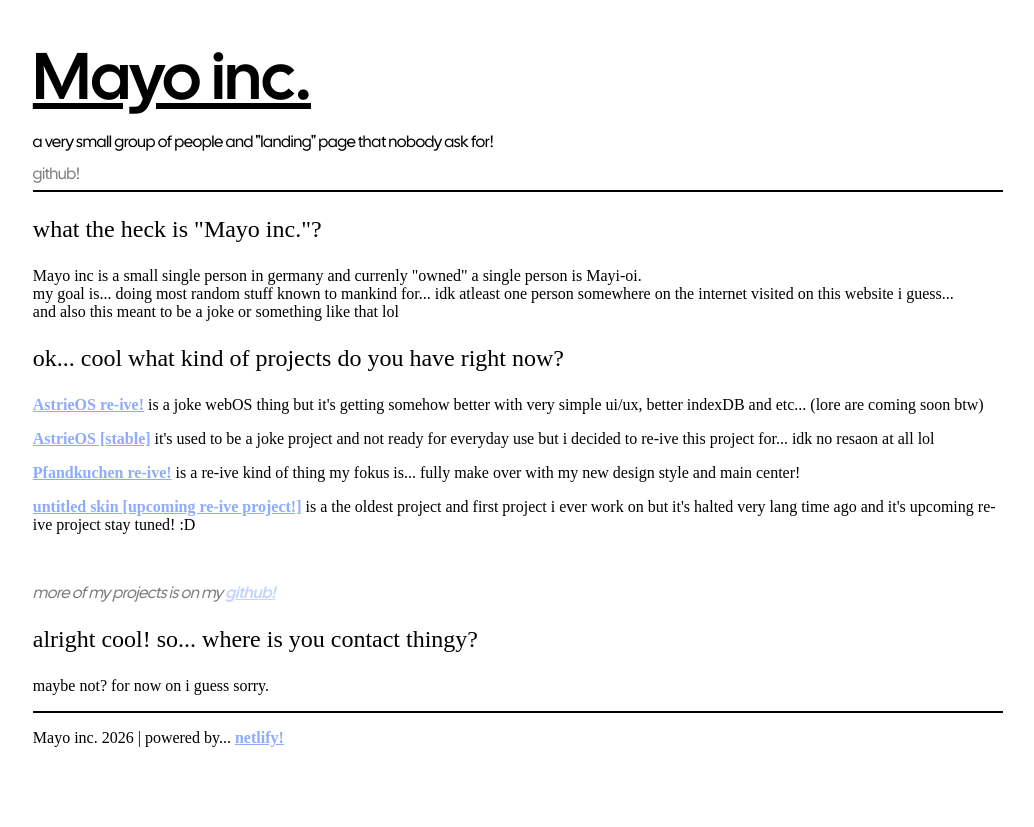
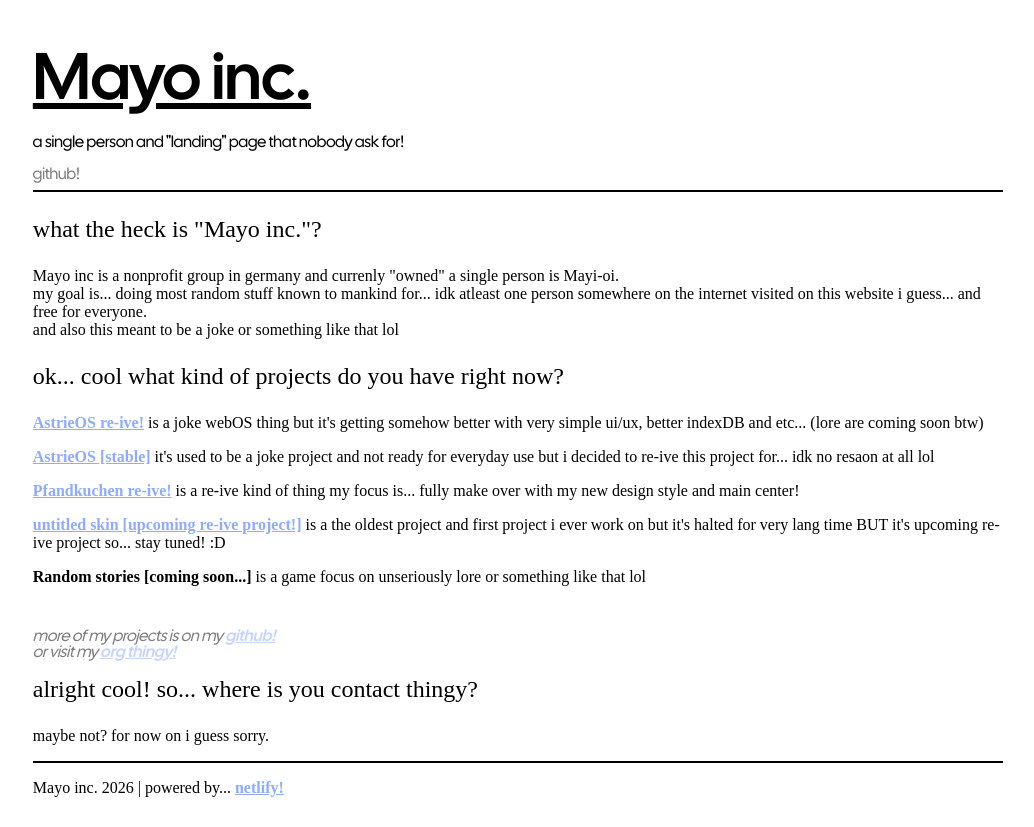
Before and after one commit to Mayo-inc/Mayo-inc-web, a plain HTML site: page index.html in a window 1280 px wide. Shown: the whole page, without its empty margins (122-1156 px from the left). Before the commit the page ends 800 px from the top, so only its background shows below. Drawn offline with Linux system fonts and the light colour scheme; a web font is replaced by a local one.

Commit message:
verbessern den html datein

```diff
--- a/index.html
+++ b/index.html
@@ -12,7 +12,7 @@
     <div class="Main-content">
         <div class="Main-header">
             <p class="header">Mayo inc.</p>
-            <p>a very small group of people and "landing" page that nobody ask for!</p>
+            <p>a single person and "landing" page that nobody ask for!</p>
             <div class="header-link">
                 <div onclick="window.open('https://github.com/Mayo-inc'), '_blank'" class="header-link-btn">
                     <p>github!</p>
@@ -21,17 +21,19 @@
         </div>
         <div class="sehr-cool-linie"></div>
         <p class="small-header">what the heck is "Mayo inc."?</p>
-        <p style="font-family: google-sans;">Mayo inc is a small single person in germany and currenly "owned" a single person is Mayi-oi.
-            <br> my goal is... doing most random stuff known to mankind for... idk atleast one person somewhere on the internet visited on this website i guess...
+        <p style="font-family: google-sans;">Mayo inc is a nonprofit group in germany and currenly "owned" a single person is Mayi-oi.
+            <br> my goal is... doing most random stuff known to mankind for... idk atleast one person somewhere on the internet visited on this website i guess... and free for everyone.
             <br> and also this meant to be a joke or something like that lol
         </p>
         <p class="small-header">ok... cool what kind of projects do you have right now?</p>
         <p style="font-family: google-sans;"><a href="https://astrieos-re-ive.netlify.app">AstrieOS re-ive!</a> is a joke webOS thing but it's getting somehow better with very simple ui/ux, better indexDB and etc... (lore are coming soon btw)</p>
         <p style="font-family: google-sans;"><a href="https://astrieos.netlify.app">AstrieOS [stable]</a> it's used to be a joke project and not ready for everyday use but i decided to re-ive this project for... idk no resaon at all lol</p>
-        <p style="font-family: google-sans;"><a href="https://pfandkuchen-reive.netlify.app">Pfandkuchen re-ive!</a> is a re-ive kind of thing my fokus is... fully make over with my new design style and main center!</p>
-        <p style="font-family: google-sans;"><a href="https://untitled-skin.netlify.app">untitled skin [upcoming re-ive project!]</a> is a the oldest project and first project i ever work on but it's halted very lang time ago and it's upcoming re-ive project stay tuned! :D</p>
+        <p style="font-family: google-sans;"><a href="https://pfandkuchen-reive.netlify.app">Pfandkuchen re-ive!</a> is a re-ive kind of thing my focus is... fully make over with my new design style and main center!</p>
+        <p style="font-family: google-sans;"><a href="https://untitled-skin.netlify.app">untitled skin [upcoming re-ive project!]</a> is a the oldest project and first project i ever work on but it's halted for very lang time BUT it's upcoming re-ive project so... stay tuned! :D</p>
+        <p style="font-family: google-sans;"><strong>Random stories [coming soon...]</strong> is a game focus on unseriously lore or something like that lol</p>
         <br>
-        <p style="opacity: 0.5; font-family: calsans; font-style: italic;">more of my projects is on my <a href="https://github.com/mayi-oi">github!</a></p>
+        <p style="opacity: 0.5; line-height: 0; font-family: calsans; font-style: italic;">more of my projects is on my <a href="https://github.com/mayi-oi">github!</a></p>
+        <p style="opacity: 0.5; line-height: 0; font-family: calsans; font-style: italic;">or visit my <a href="https://github.com/mayo-inc">org thingy!</a></p>
         <p class="small-header">alright cool! so... where is you contact thingy?</p>
         <p style="font-family: google-sans;"> maybe not? for now on i guess sorry.</p>
         <div class="sehr-cool-linie"></div>
```
